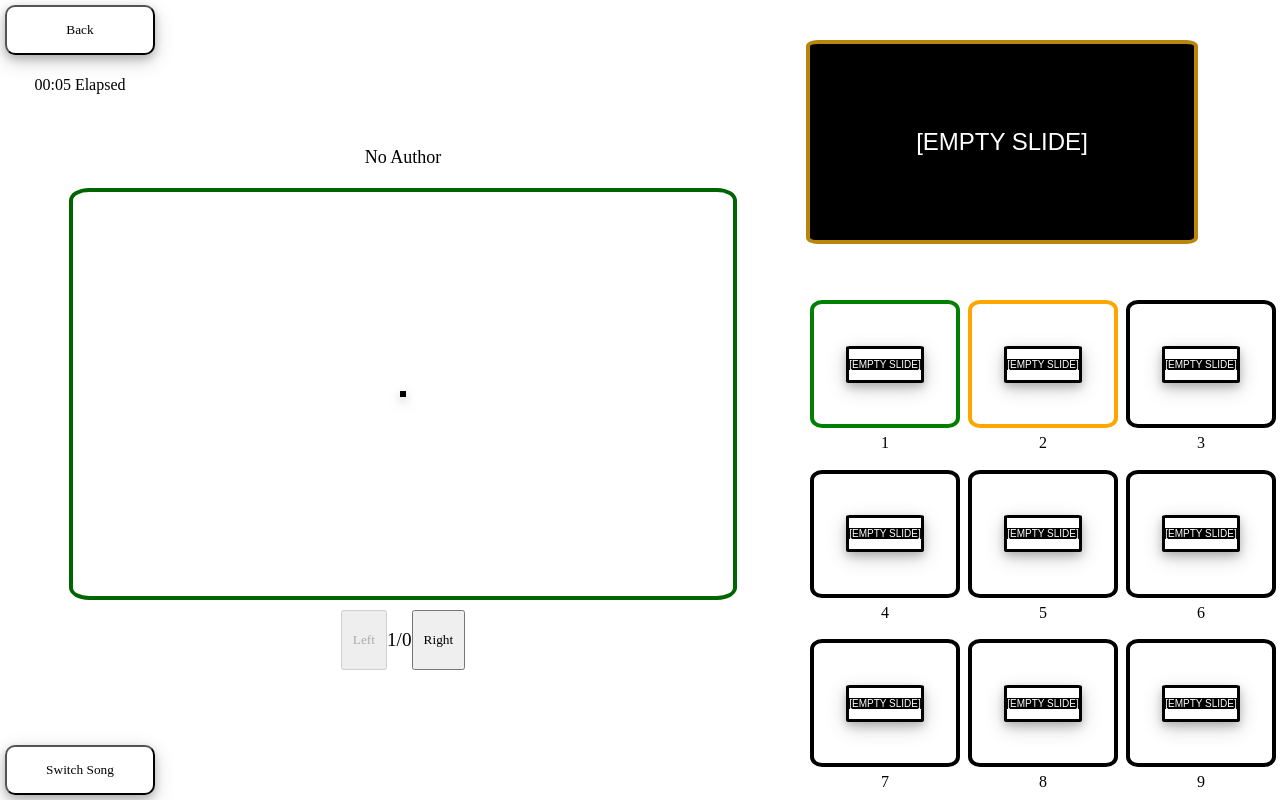
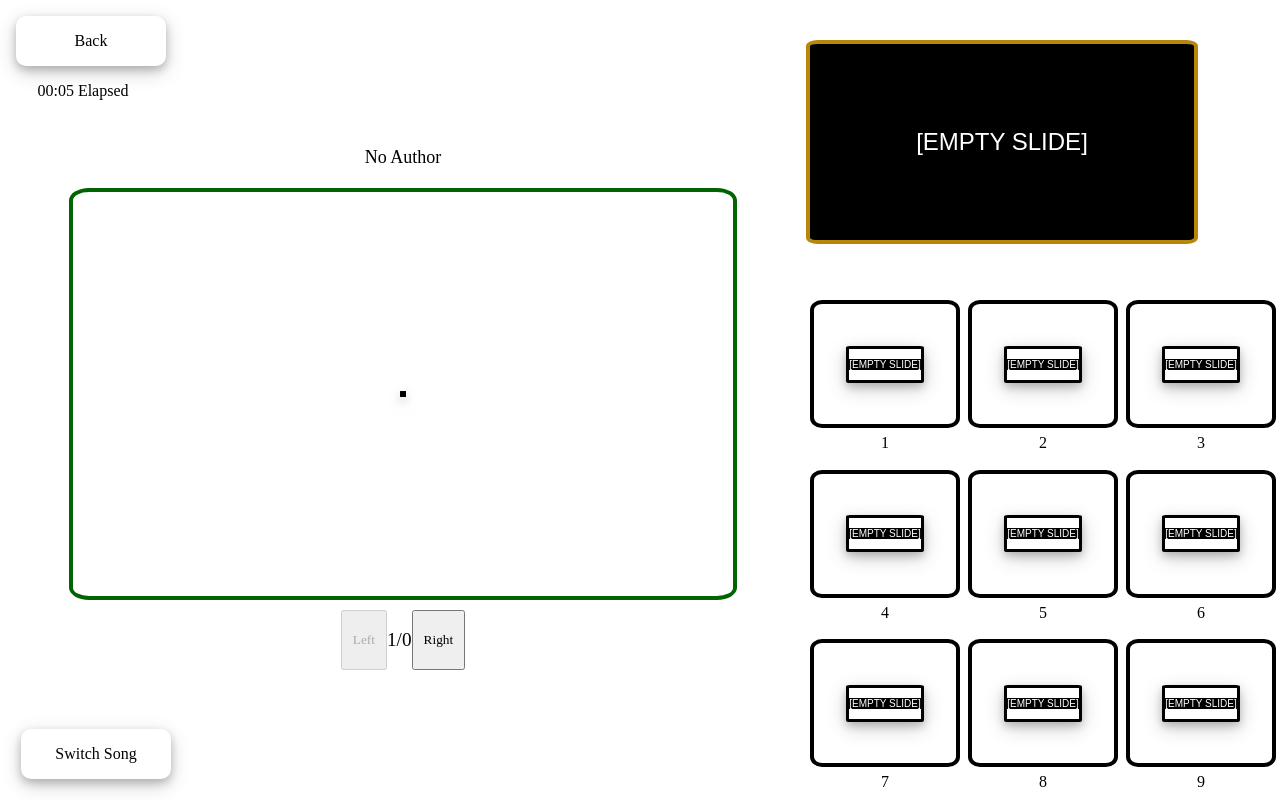
Before and after one commit to MasterTemple/CSCI-450-Group-Project, a SvelteKit app: page /PresenterView in a window 1280 px wide. Built offline with nearby package versions, Linux system fonts and the light colour scheme.

Commit message:
Improved back and switch buttons

```diff
--- a/src/routes/PresenterView/LeftColumn.svelte
+++ b/src/routes/PresenterView/LeftColumn.svelte
@@ -70,12 +70,12 @@
 
 <div id="button-stack">
 	<!-- <a href="/"> -->
-	<button id="backButton" on:click={exit} style="--color: {color.darkBlue}"
+	<button id="backButton" on:click={exit}
 		>Back</button
 	>
 	<!-- </a> -->
 
-	<div id="elapsedTime" style="--color: {color.black}">
+	<div id="elapsedTime">
 		<p>{elapsedTime} Elapsed</p>
 	</div>
 </div>
@@ -147,11 +147,16 @@
 		text-align: center;
 	}
 	#backButton {
-		margin: 5px;
+		all: unset;
+		font-family: var(--font-family);
+		text-align: center;
+		margin-left: 1rem;
+		margin-top: 1rem;
 		border-radius: 10px;
+		border: 2px solid var(--dark2);
 		height: 50px;
 		width: 150px;
-		background-color: var(--action);
+		background-color: var(--secondary);
 		color: var(--white);
 		box-shadow:
 			0 4px 8px 0 rgba(0, 0, 0, 0.2),
@@ -164,14 +169,18 @@
 	}
 
 	#switch-song-button {
+		all: unset;
+		font-family: var(--font-family);
+		text-align: center;
 		position: absolute;
-		left: 0;
-		bottom: 0;
+		left: 1rem;
+		bottom: 1rem;
 		margin: 5px;
 		border-radius: 10px;
+		border: 2px solid var(--dark2);
 		height: 50px;
 		width: 150px;
-		background-color: var(--action);
+		background-color: var(--secondary);
 		color: var(--white);
 		box-shadow:
 			0 4px 8px 0 rgba(0, 0, 0, 0.2),
--- a/src/routes/PresenterView/SlidePreview.svelte
+++ b/src/routes/PresenterView/SlidePreview.svelte
@@ -120,9 +120,9 @@
 		overflow: hidden;
 	}
 	.current-slide {
-		border-color: green;
+		border-color: var(--primary);
 	}
 	.next-slide {
-		border-color: orange;
+		border-color: var(--accent);
 	}
 </style>
```
